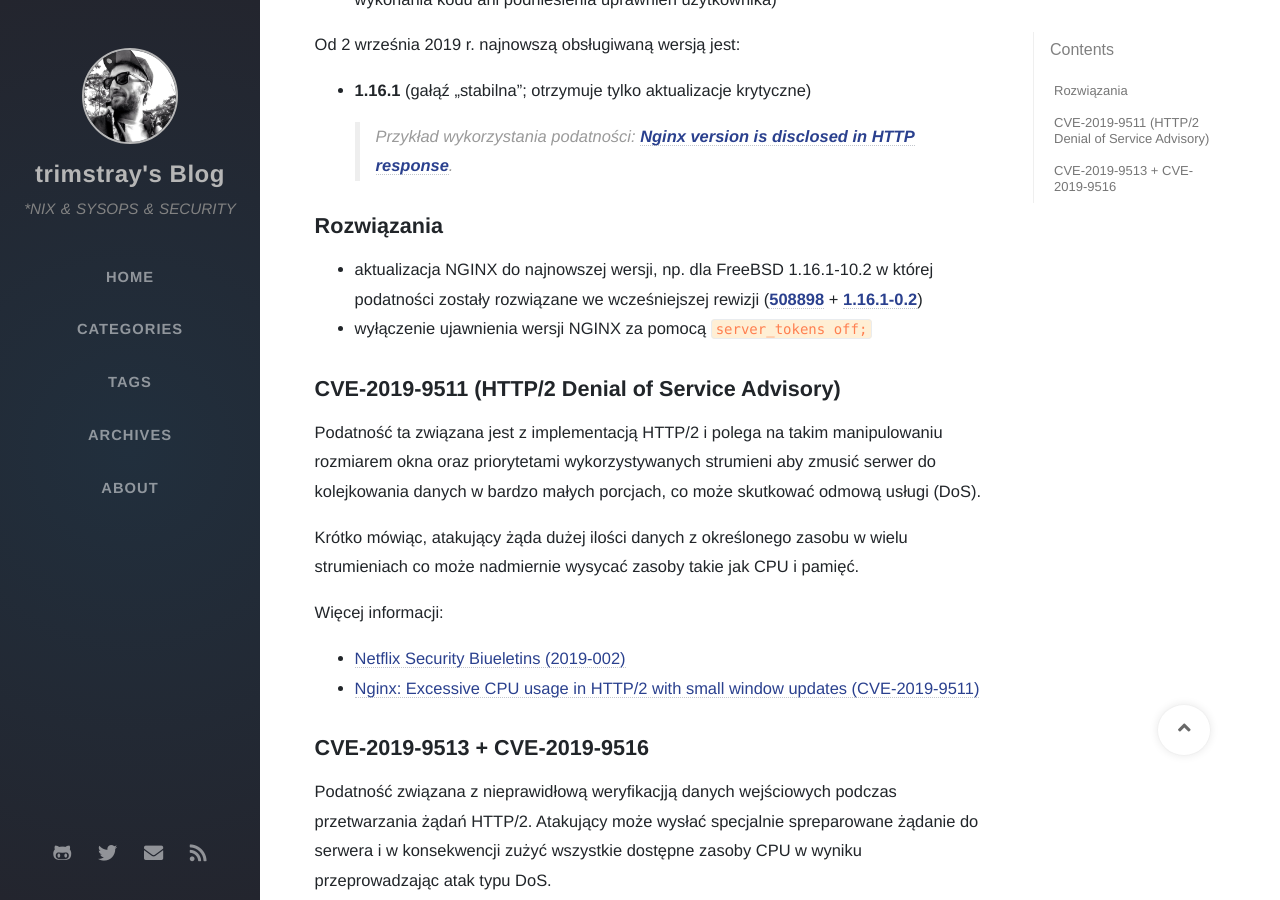
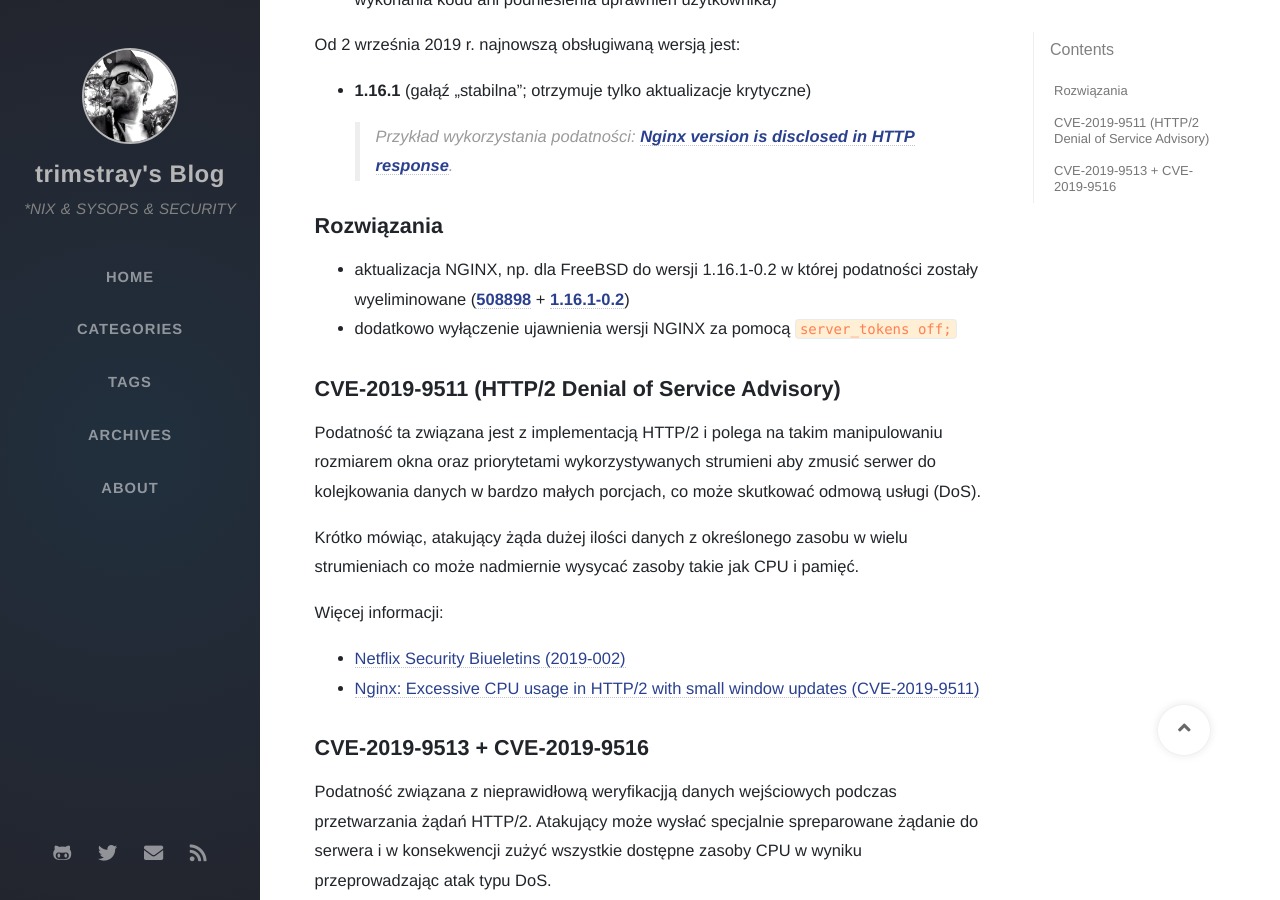
Before and after one commit to adityavs/trimstray.github.io, a Jekyll site: the page built from _posts/2019-11-02-NGINX-luki-w-implementacji-http2.md, in a window 1280 px wide and 900 px high, scrolled down 618 px. Built offline with Jekyll 4.4.1, drawn with Linux system fonts in a browser that asks for light colours; nearby versions of some CDN libraries; some web fonts are replaced; comment, search, counter and statistics services are not loaded.

Commit message:
fix typos; minor updates - signed-off-by: trimstray <trimstray@gmail.com>

```diff
--- a/_posts/2019-11-02-NGINX-luki-w-implementacji-http2.md
+++ b/_posts/2019-11-02-NGINX-luki-w-implementacji-http2.md
@@ -30,8 +30,8 @@ Od 2 września 2019 r. najnowszą obsługiwaną wersją jest:
 
 ## Rozwiązania
 
-- aktualizacja NGINX do najnowszej wersji, np. dla FreeBSD 1.16.1-10.2 w której podatności zostały rozwiązane we wcześniejszej rewizji (**[508898](https://svnweb.freebsd.org/ports?view=revision&revision=508898)** + **[1.16.1-0.2](https://svnweb.freebsd.org/ports/head/www/nginx/Makefile?revision=508898&view=markup&pathrev=508898)**)
-- wyłączenie ujawnienia wersji NGINX za pomocą `server_tokens off;`
+- aktualizacja NGINX, np. dla FreeBSD do wersji 1.16.1-0.2 w której podatności zostały wyeliminowane (**[508898](https://svnweb.freebsd.org/ports?view=revision&revision=508898)** + **[1.16.1-0.2](https://svnweb.freebsd.org/ports/head/www/nginx/Makefile?revision=508898&view=markup&pathrev=508898)**)
+- dodatkowo wyłączenie ujawnienia wersji NGINX za pomocą `server_tokens off;`
 
 ## CVE-2019-9511 (HTTP/2 Denial of Service Advisory)
 
```
